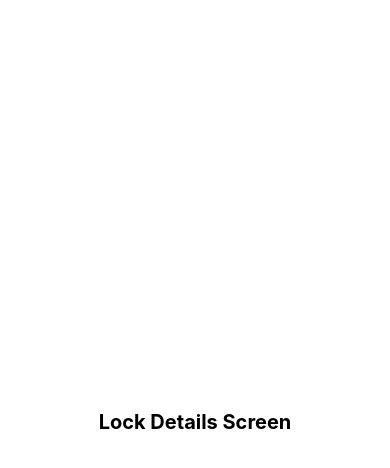
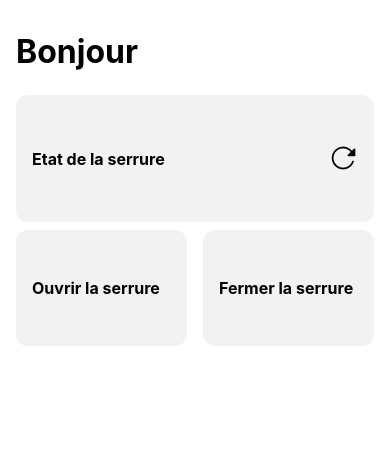
Before and after one commit to BlackCheppun/SerrureIntelligente, a React Native app: screen /lockdetails in a window 390 px wide. Shown: the top 468 px of the page. Built offline with nearby package versions, Linux system fonts and the light colour scheme.

Commit message:
updated ui of lock details to match figma design

```diff
--- a/src/screens/LockDetails.tsx
+++ b/src/screens/LockDetails.tsx
@@ -1,25 +1,52 @@
 import React from 'react';
-import { View, Text, StyleSheet } from 'react-native';
+import { View, Text, StyleSheet, Pressable, useColorScheme } from 'react-native';
+import { Icon } from 'react-native-vector-icons/Icon';
+import LockCard from '../components/lockCard';
+import { darkTheme, lightTheme } from '../types/themes';
 
 const LockDetails: React.FC = () => {
+
+    const theme = useColorScheme() == 'dark' ? darkTheme : lightTheme;
+
     return (
-        <View style={styles.container}>
-            <Text style={styles.text}>Lock Details Screen</Text>
-        </View>
+        <View style={[{ backgroundColor: theme.background, flex: 1 }, styles.container]} >
+            <Text style={[styles.Title]}>Bonjour</Text>
+
+            <Pressable style={styles.StateButton}>
+                <LockCard label="Etat de la serrure" isrefresh />
+            </Pressable>
+
+            <View style={styles.ActionContainer}>
+                <Pressable style={{ flex: 1 }} onPress={() => console.log('pressed')}>
+                    <LockCard label="Ouvrir la serrure" />
+                </Pressable>
+                <Pressable style={{ flex: 1 }}>
+                    <LockCard label="Fermer la serrure" />
+                </Pressable>
+            </View>
+
+        </View >
     );
 };
 
 const styles = StyleSheet.create({
     container: {
-        flex: 1,
-        justifyContent: 'center',
-        alignItems: 'center',
-        backgroundColor: '#fff',
+        paddingHorizontal: 16,
+        paddingVertical: 16,
     },
-    text: {
-        fontSize: 20,
+    Title: {
+        fontSize: 32,
         fontWeight: 'bold',
+        marginVertical: 16,
     },
+    ActionContainer: {
+        flexDirection: 'row',
+        gap: 16,
+        justifyContent: 'space-between',
+    },
+    StateButton: {
+        marginVertical: 8,
+    }
 });
 
 export default LockDetails;
```
